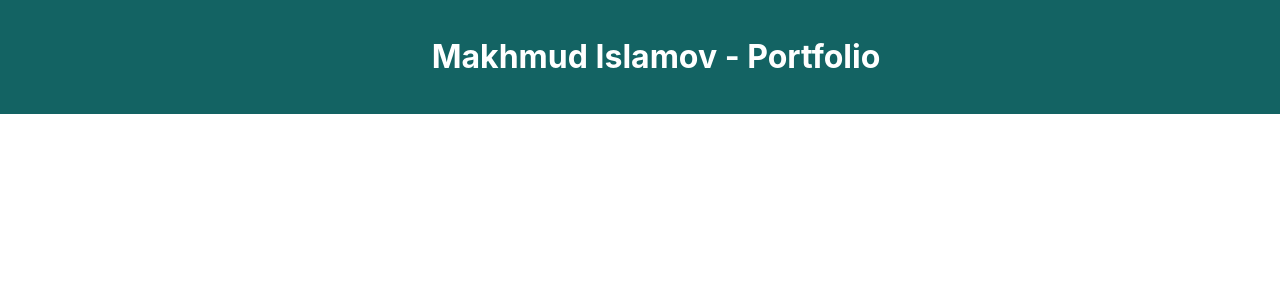
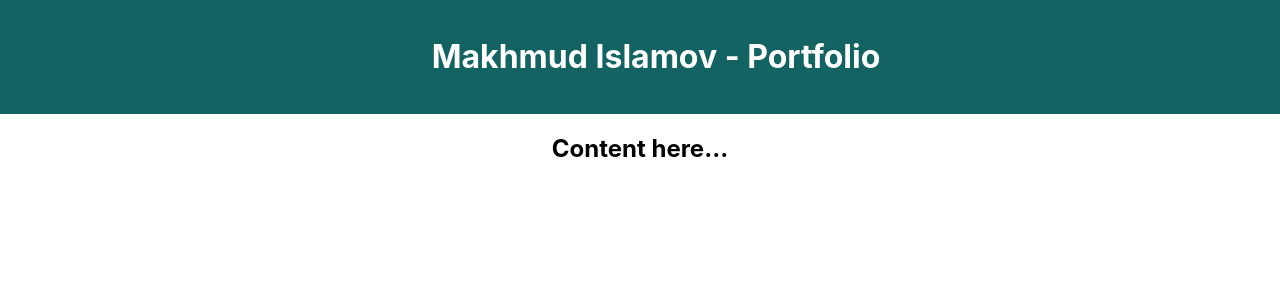
Before and after one commit to makhmudislamov/Portfolio, a React (Create React App) app: page / in a window 1280 px wide. Shown: the top 300 px of the page. Built offline with nearby package versions, Linux system fonts and the light colour scheme.

Commit message:
created PageContent container

```diff
--- a/src/App.js
+++ b/src/App.js
@@ -2,11 +2,13 @@ import React from 'react';
 // import logo from './logo.svg';
 import './App.css';
 import PageHeader from './PageHeader'
+import PageContent from './PageContent'
 
 function App() {
   return (
     <div className="App">
       <PageHeader />
+      <PageContent />
     </div>
   );
 }
--- /dev/null
+++ b/src/PageContent.js
@@ -0,0 +1,11 @@
+import React from 'react'
+
+function PageContent() {
+    return (
+        <div>
+            <h2>Content here...</h2>
+        </div>
+    )
+}
+
+export default PageContent
```
